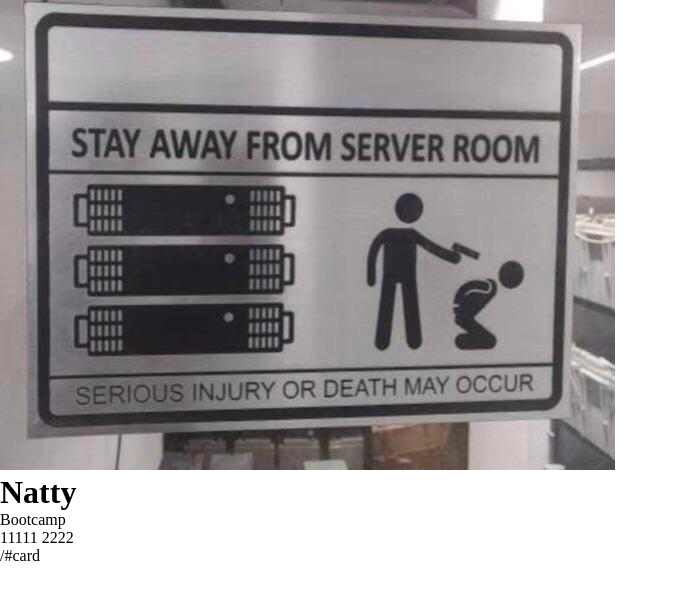
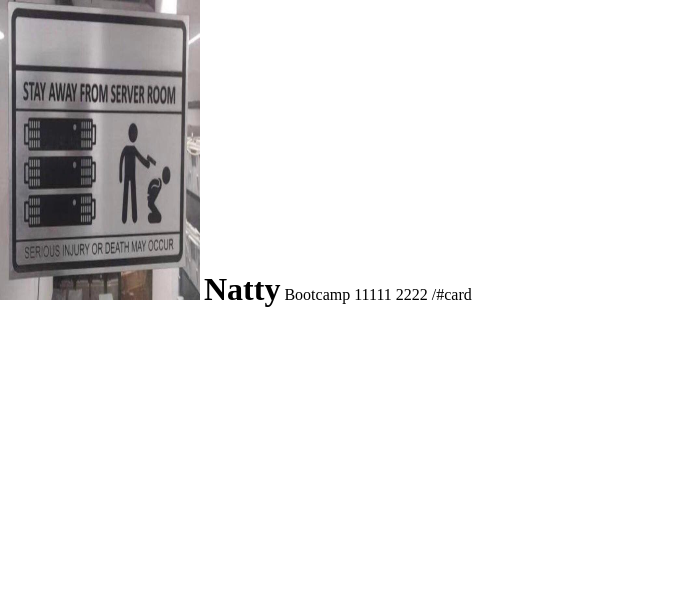
Before and after one commit to TheNattyBrah/Kodehode, a plain HTML site: page 001/index.html in a window 1280 px wide. Shown: the whole page, without its empty margins (0-678 px from the left). Drawn offline with Linux system fonts and the light colour scheme.

Commit message:
Deleted File, Small Changes

```diff
--- a/001/style.css
+++ b/001/style.css
@@ -4,14 +4,24 @@
     box-sizing: border-box;
 }
 
+
 #card {
+    display: inline;
+}
+
+#img {
+    width: 200px;
+    height: 300px;
 }
 
 #id {
+    display: inline;
 }
 
 #heading-text {
+    display: inline;
 }
 
-#txt {
+.txt {
+    display: inline;
 }
--- /dev/null
+++ b/002/main.js
@@ -0,0 +1,3 @@
+console.log ("")
+
+const x = 5;
```
Also changed, not shown: 001/index.html (+1 -1 lines), 002/index.html (renamed from index.html, +1 -1 lines), Assets/server_room.png (deleted).
